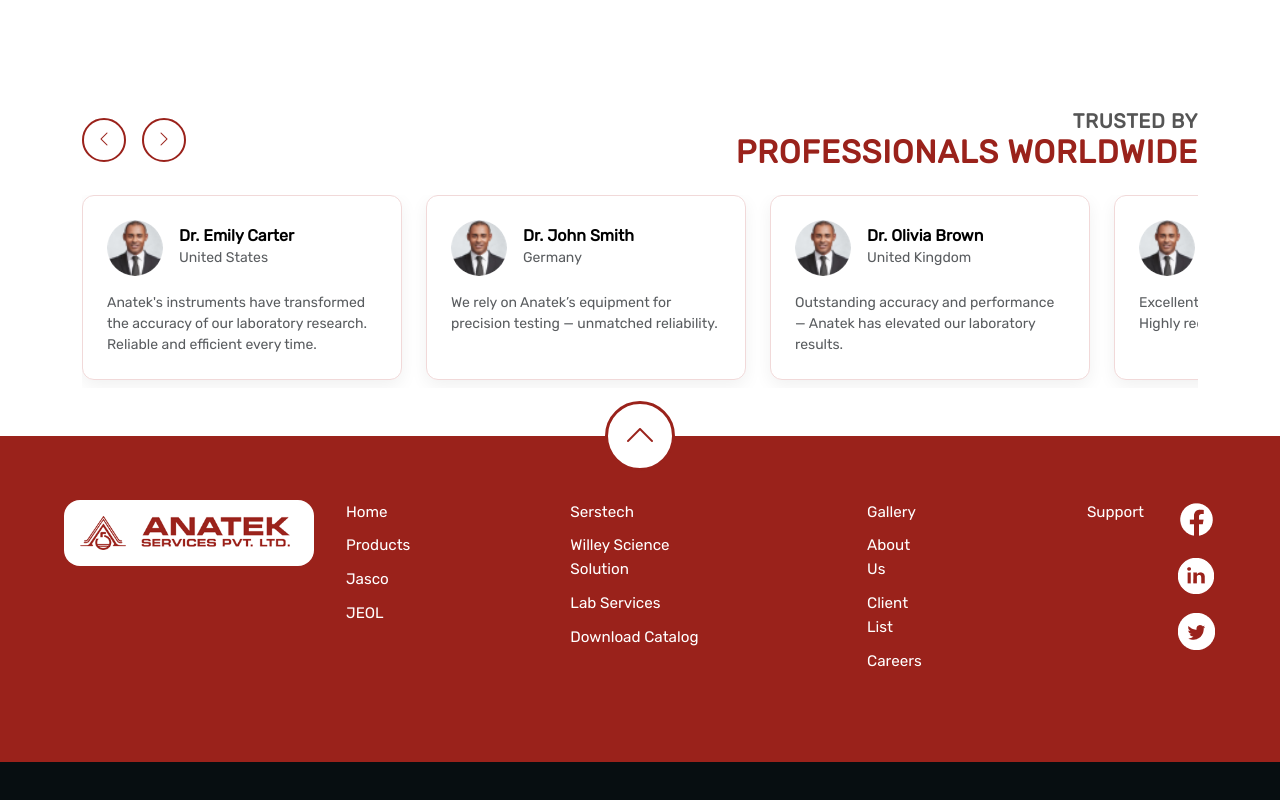
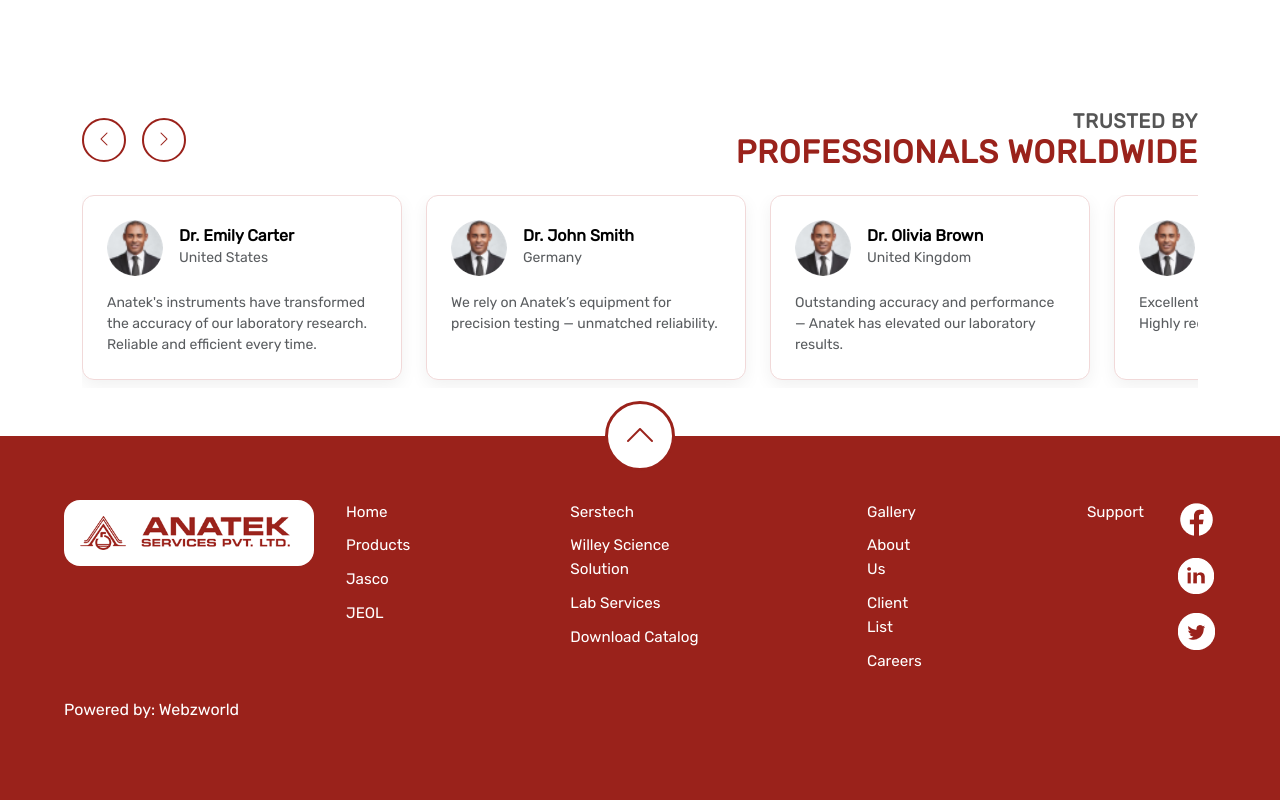
Before and after one commit to manthanwebzworld/anatek, a plain HTML site: page index.html in a window 1280 px wide. Shown: the part 2904-3704 px from the top of the page. Before the commit the page ends 3666 px from the top, so only its background shows below. Drawn offline with nearby package versions, Linux system fonts and the light colour scheme; some icons are missing; a web font is replaced by a local one.

```diff
--- a/index.html
+++ b/index.html
@@ -650,6 +650,7 @@
       <a href="#"><i class="fab fa-twitter"></i><img src="./images/SVGRepo_iconCarrier.png"></a>
     </div>
   </div>
+  <p style="color:'#FFFFFF'">Powered by: Webzworld</p>
 </footer>
 
 
```
